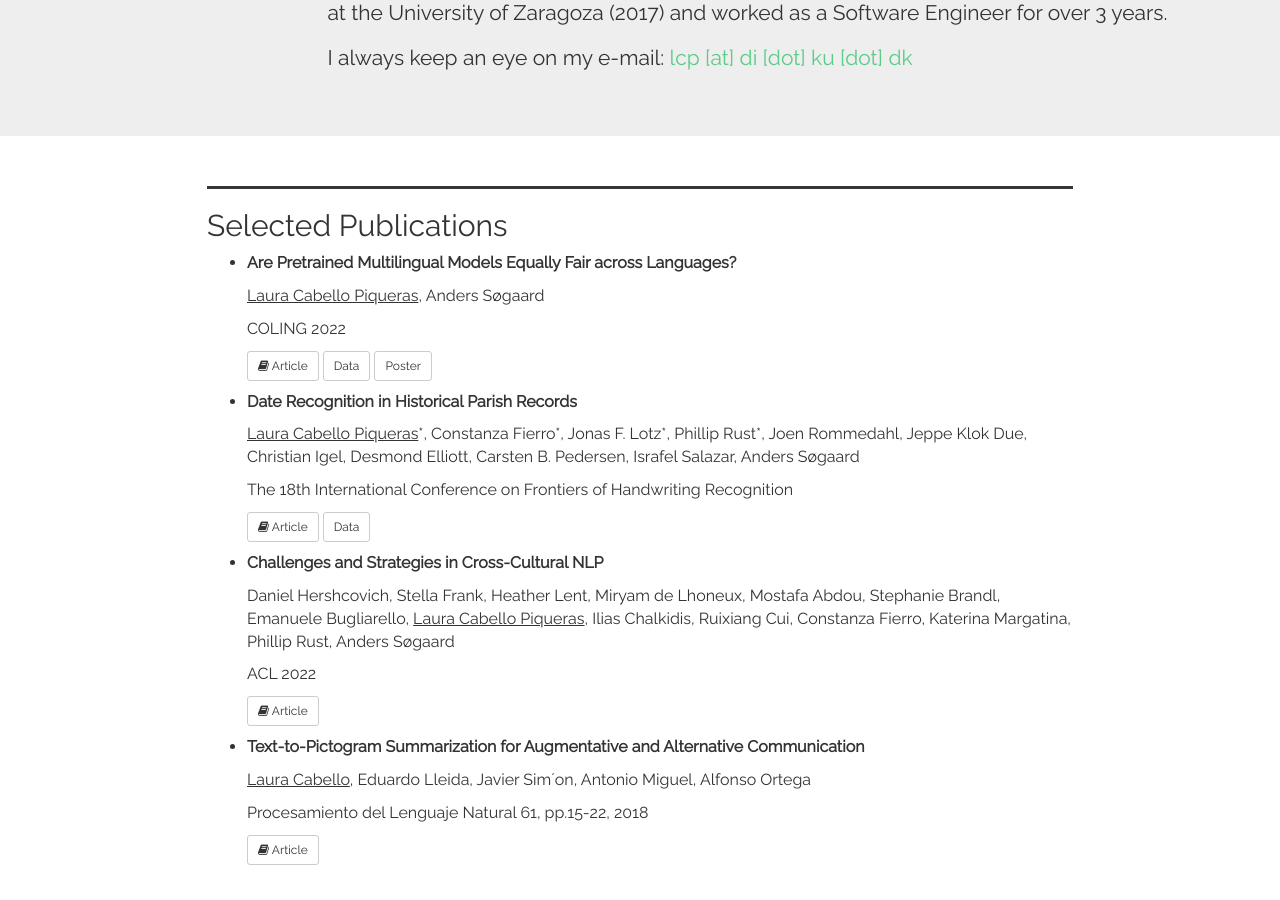
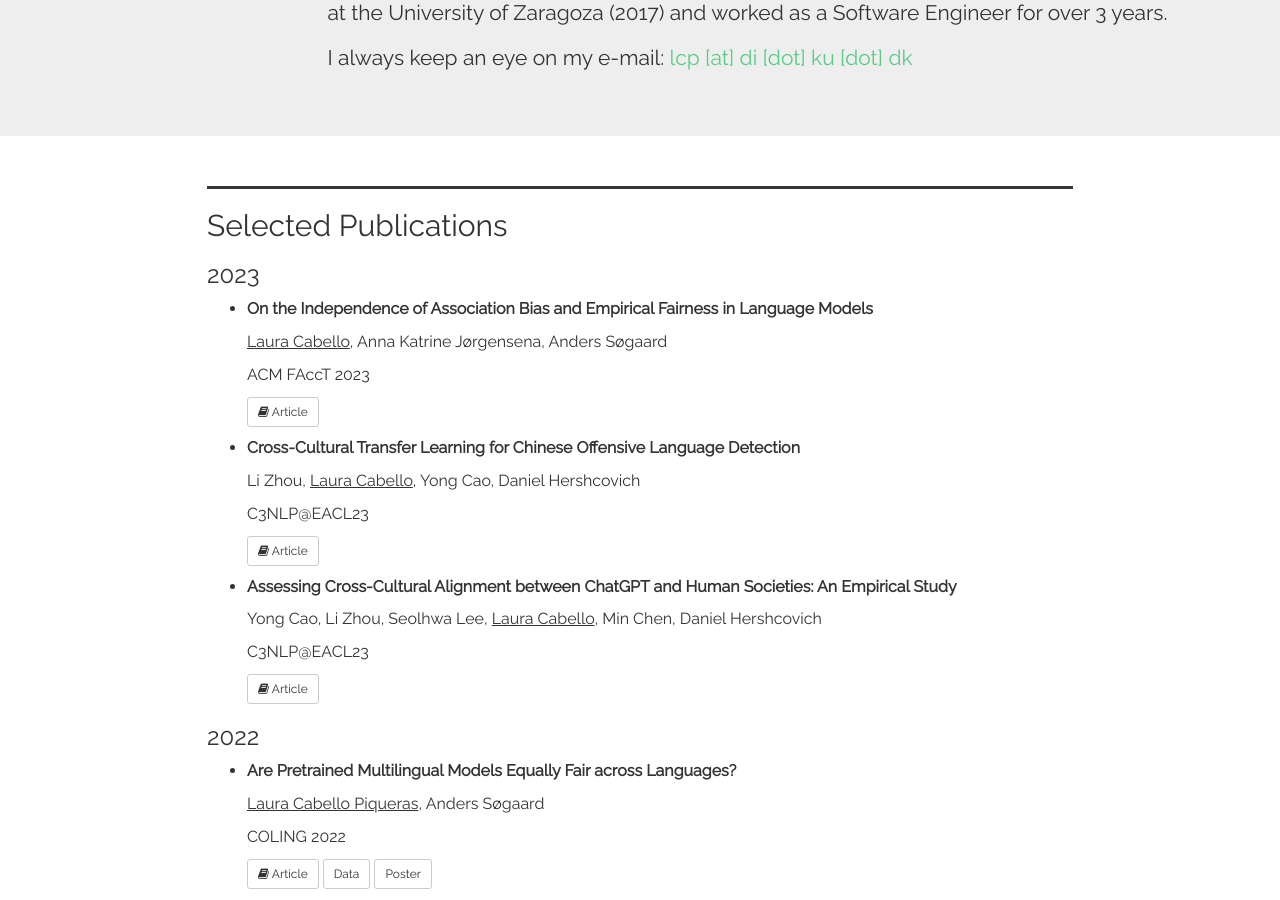
Before and after one commit to lautel/lautel.github.io, a Jekyll site: the page built from index.html, in a window 1280 px wide and 900 px high, scrolled down 650 px. Built offline with Jekyll 4.4.1, drawn with Linux system fonts in a browser that asks for light colours; nearby versions of some CDN libraries; a style sheet for code colours, icons or effects is not loaded.

Commit message:
Update index.html

```diff
--- a/index.html
+++ b/index.html
@@ -54,6 +54,41 @@ layout: aboutme
        <hr>
         <div id="publications" class="info-section" style="padding-bottom:25px">
         <h2>Selected Publications</h2>
+
+        <h3>2023</h3>
+        <ul>
+        <li>
+        <p>
+        <strong>On the Independence of Association Bias and Empirical Fairness in Language Models</strong>
+        </p>
+        <p><u>Laura Cabello</u>, Anna Katrine Jørgensena, Anders Søgaard </p>
+        <p>ACM FAccT 2023</p>
+        <p>
+            <a href="https://arxiv.org/abs/2304.10153" target="_blank" type="button" class="btn btn-default btn-sm"><i class="fa fa-book"></i> Article</a>
+        </p>
+        </li>
+        <li>
+        <p>
+        <strong>Cross-Cultural Transfer Learning for Chinese Offensive Language Detection</strong>
+        </p>
+        <p>Li Zhou, <u>Laura Cabello</u>, Yong Cao, Daniel Hershcovich</p>
+        <p>C3NLP@EACL23</p>
+        <p>
+            <a href="https://arxiv.org/abs/2303.17927" target="_blank" type="button" class="btn btn-default btn-sm"><i class="fa fa-book"></i> Article</a>
+        </p>
+        </li>
+        <li>
+        <p>
+        <strong>Assessing Cross-Cultural Alignment between ChatGPT and Human Societies: An Empirical Study</strong>
+        </p>
+        <p>Yong Cao, Li Zhou, Seolhwa Lee, <u>Laura Cabello</u>, Min Chen, Daniel Hershcovich</p>
+        <p>C3NLP@EACL23</p>
+        <p>
+            <a href="https://arxiv.org/abs/2303.17466" target="_blank" type="button" class="btn btn-default btn-sm"><i class="fa fa-book"></i> Article</a>
+        </p>
+        </li>
+        </ul>
+        <h3>2022</h3>
         <ul>
         <li>
         <p>
```
